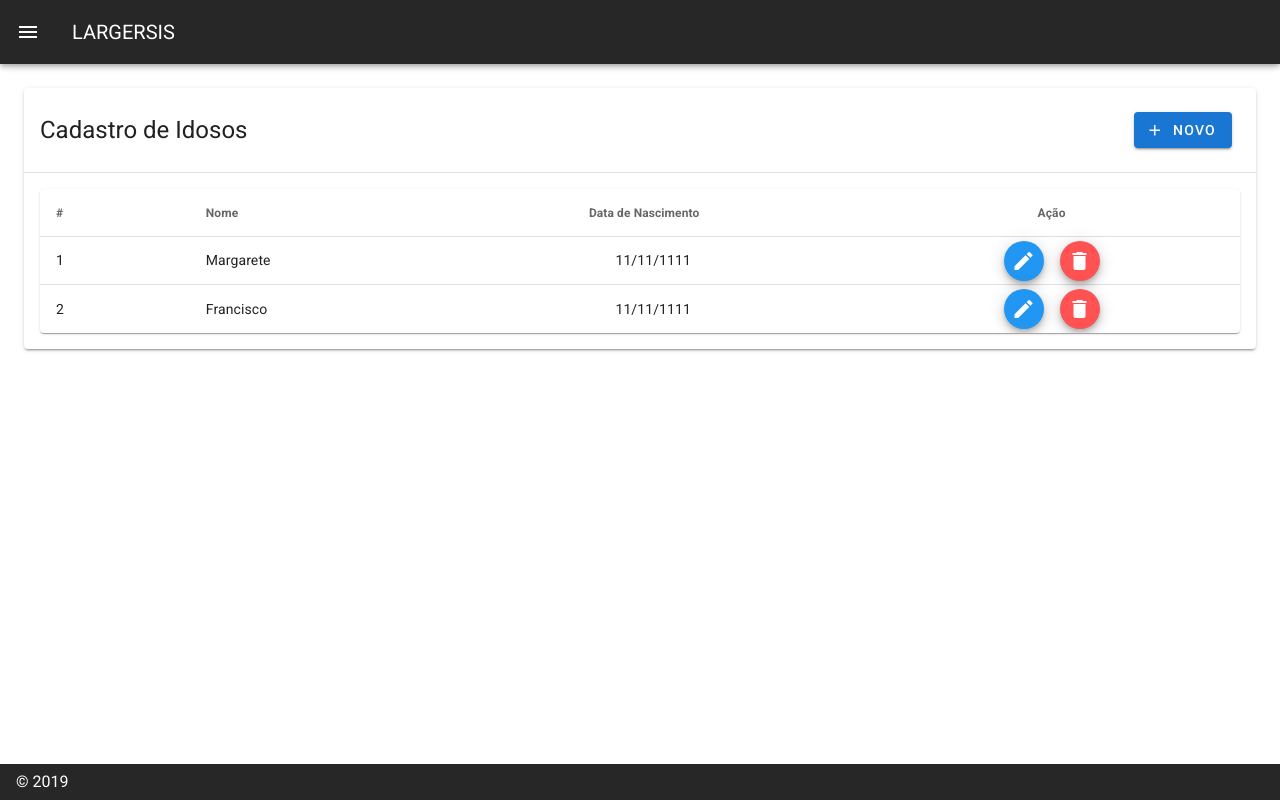
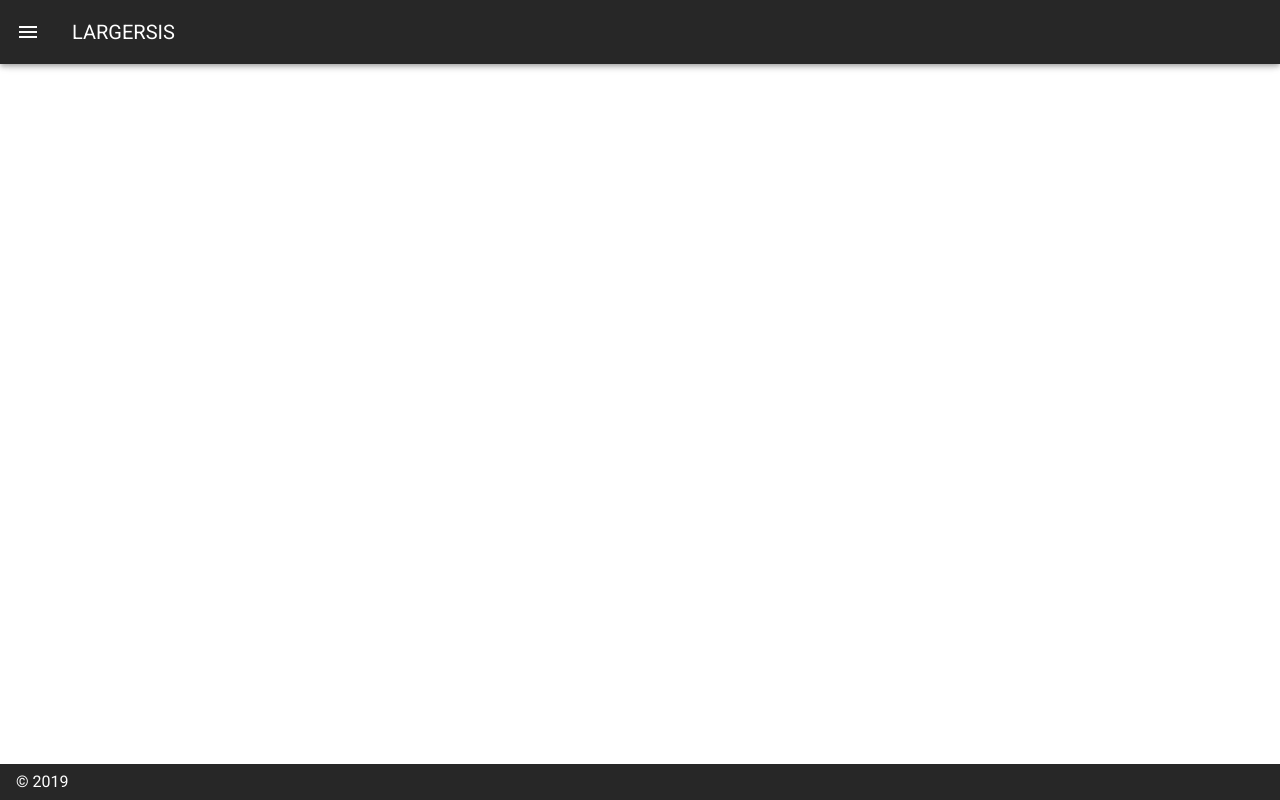
Before and after one commit to felipeleepo/largesis, a Vue app: page /pessoas/idosos in a window 1280 px wide. Built offline with nearby package versions, Linux system fonts and the light colour scheme.

Commit message:
Ajustes de Path

```diff
--- a/src/components/itens_pessoais/Principal.vue
+++ b/src/components/idosos/itens_pessoais/Principal.vue
@@ -16,7 +16,7 @@
     </v-container>
 </template>
 <script>
-    import Tabela from '@/components/itens_pessoais/Tabela'
+    import Tabela from '@/components/idosos/itens_pessoais/Tabela'
     export default {
         components:{
             Tabela
--- a/src/components/itens_pessoais/Tabela.vue
+++ b/src/components/idosos/itens_pessoais/Tabela.vue
@@ -23,7 +23,7 @@
 </template>
 
 <script>
-  import Formulario from '@/components/itens_pessoais/Formulario'
+  import Formulario from '@/components/idosos/itens_pessoais/Formulario'
   export default {
     props:['lista', 'form', 'dialog'],
     components: { Formulario },
--- a/src/components/pessoas/idosos/Principal.vue
+++ /dev/null
@@ -1,115 +0,0 @@
-<template>
-    <v-container fluid>
-        <v-row>
-            <v-col cols="12" sm="12" md="12">
-                <v-card>
-                    <v-card-title class="headline">
-                        Cadastro de Idosos
-                        <v-spacer></v-spacer>
-                        <v-btn class="ma-2" color="primary" @click="dialog = true">
-                            <v-icon left>mdi-plus</v-icon> Novo
-                        </v-btn>
-                    </v-card-title>
-                    <v-divider></v-divider>
-                    <v-card-text>
-                        <Tabela :lista1="idosos" :tipoFormulario="tipoFormulario" @Editar="Editar" @Excluir="Excluir"/>
-                    </v-card-text>
-                </v-card>
-            </v-col>
-        </v-row>
-
-        <!-- FORM IDOSO -->
-        <div class="text-center">
-            <v-dialog v-model="dialog" width="500">
-                <v-card>
-                    <v-card-title class="headline grey lighten-2" primary-title>
-                        {{ tipoFormulario}}
-                    </v-card-title>
-                    <v-card-text>
-                        <v-form v-model="valid">
-                            <v-text-field v-model="novoIdoso.nome" label="Nome" :rules="nomeRegras" counter="100"></v-text-field>
-                            <v-text-field v-model="novoIdoso.dtNasc" label="Data de Nascimento" :rules="dtNascRegras"></v-text-field>
-                        </v-form>
-                    </v-card-text>
-                    <v-divider></v-divider>
-                    <v-card-actions>
-                        <v-spacer></v-spacer>
-                        <v-btn color="black" text @click="dialog = false">
-                            Cancelar
-                        </v-btn>
-                        <v-btn color="primary" @click="Salvar()" :disabled="!valid">
-                            <v-icon left>mdi-content-save</v-icon> Salvar
-                        </v-btn>
-                    </v-card-actions>
-                </v-card>
-            </v-dialog>
-        </div>
-    </v-container>
-</template>
-<script>
-    import Tabela from '@/components/pessoas/idosos/Tabela'
-    export default {
-        components:{
-            Tabela
-        },
-        data: () => ({
-            idosos: [
-                {id: '1', nome: 'Margarete', dtNasc: '11/11/1111'},
-                {id: '2', nome: 'Francisco', dtNasc: '11/11/1111'}
-            ],
-            // variaveis do formulario
-            dialog: false,
-            tipoFormulario: 'Novo Idoso',
-            nome: '',
-            nomeRegras: [
-                v => !!v || 'Nome é obrigatório',
-                v => v.length < 100 || 'Nome muito grande',
-            ],
-            dtNasc: '',
-            dtNascRegras: [
-                v => !!v || 'Data é obrigatória',
-                v => v.length == 10 || 'Data inválida',
-            ],
-            valid: false,
-            novoIdoso: {
-                id: '',
-                nome: '',
-                dtNasc: ''
-            },
-            indiceEditado: null
-
-        }),
-        methods: {
-            Salvar : function(){
-                if(this.tipoFormulario === 'Novo Idoso'){
-                    // Novo valor estático, necessário pegar o id no banco
-                    this.novoIdoso.id = 999
-                    this.idosos.push(this.novoIdoso)
-                    this.dialog = false
-
-                    //swal
-
-                }else{
-                    this.idosos.splice(this.indiceEditado, 1, this.novoIdoso)
-                    this.dialog = false
-
-                    //swal
-
-                    // reseta variavel apos edicao
-                    this.novoIdoso = { id: '', nome: '', dtNasc: ''}
-                    this.tipoFormulario = 'Novo Idoso'
-                }
-            },
-            Editar : function(dados){
-                this.novoIdoso = dados.obj
-                this.tipoFormulario = dados.form
-                this.dialog = true
-                this.indiceEditado = this.idosos.indexOf(this.novoIdoso)
-            },
-            Excluir : function(dados){
-                let indice = this.idosos.indexOf(dados)
-                this.idosos.splice(indice, 1)
-            }
-        }
-    }
-</script>
--- a/src/components/pessoas/idosos/Tabela.vue
+++ /dev/null
@@ -1,48 +0,0 @@
-<template>
-  <v-data-table
-    :headers="headers"
-    :items="idosos"
-    class="elevation-1"
-    hide-default-footer
-  >
-    <template v-slot:item.acao="{item}">
-      <v-btn @click="Editar(item)" class="mx-2" fab small color="info">
-        <v-icon>mdi-pencil</v-icon>
-      </v-btn>
-      <v-btn @click="Excluir(item)" class="mx-2" fab small color="error">
-        <v-icon>mdi-delete</v-icon>
-      </v-btn>
-    </template>
-    <template v-slot:no-data>
-      <p>Nenhum Medicamento encontrado.</p>
-    </template>
-  </v-data-table>
-</template>
-
-<script>
-  export default {
-    props:['lista1', 'tipoForm'],
-    data: () => ({
-        dialog: false,
-        headers: [
-            { text: '#', align: 'start', value: 'id',},
-            { text: 'Nome', value: 'nome' },
-            { text: 'Data de Nascimento', value: 'dtNasc', align: 'center' },
-            { text: 'Ação', value: 'acao', sortable: false, align: 'center' },
-        ],
-        idosos: []
-    }),
-    methods: {
-      Editar : function(item){
-        this.tipoForm = 'Editar Idoso - #' + item.id
-        this.$emit('Editar', {form: this.tipoForm, obj: item})
-      },
-      Excluir : function(item){
-        this.$emit('Excluir', item)
-      }
-    },
-    created() {
-      this.idosos = this.lista1
-    }
-  }
-</script>
--- a/src/router.js
+++ b/src/router.js
@@ -3,9 +3,8 @@ import Router from 'vue-router'
 import Dashboard from '@/components/Dashboard'
 import Sobre from '@/components/Sobre'
 import EstoqueSaida from '@/components/estoque/saidas/Principal'
-import ItensPessoais from '@/components/itens_pessoais/Principal'
 import Idosos from '@/components/idosos/Principal'
-import PessoasIdosos from '@/components/pessoas/idosos/Principal'
+import ItensPessoais from '@/components/idosos/itens_pessoais/Principal'
 
 Vue.use(Router)
 
@@ -35,11 +34,6 @@ export default new Router({
             path: '/idosos',
             name: 'Idosos',
             component: Idosos
-        },
-        {
-            path: '/pessoas/idosos',
-            name: 'PessoasIdosos',
-            component: PessoasIdosos
         }
     ]
 })
```
Also changed, not shown: src/components/idosos/itens_pessoais/Formulario.vue (renamed from src/components/itens_pessoais/Formulario.vue).
